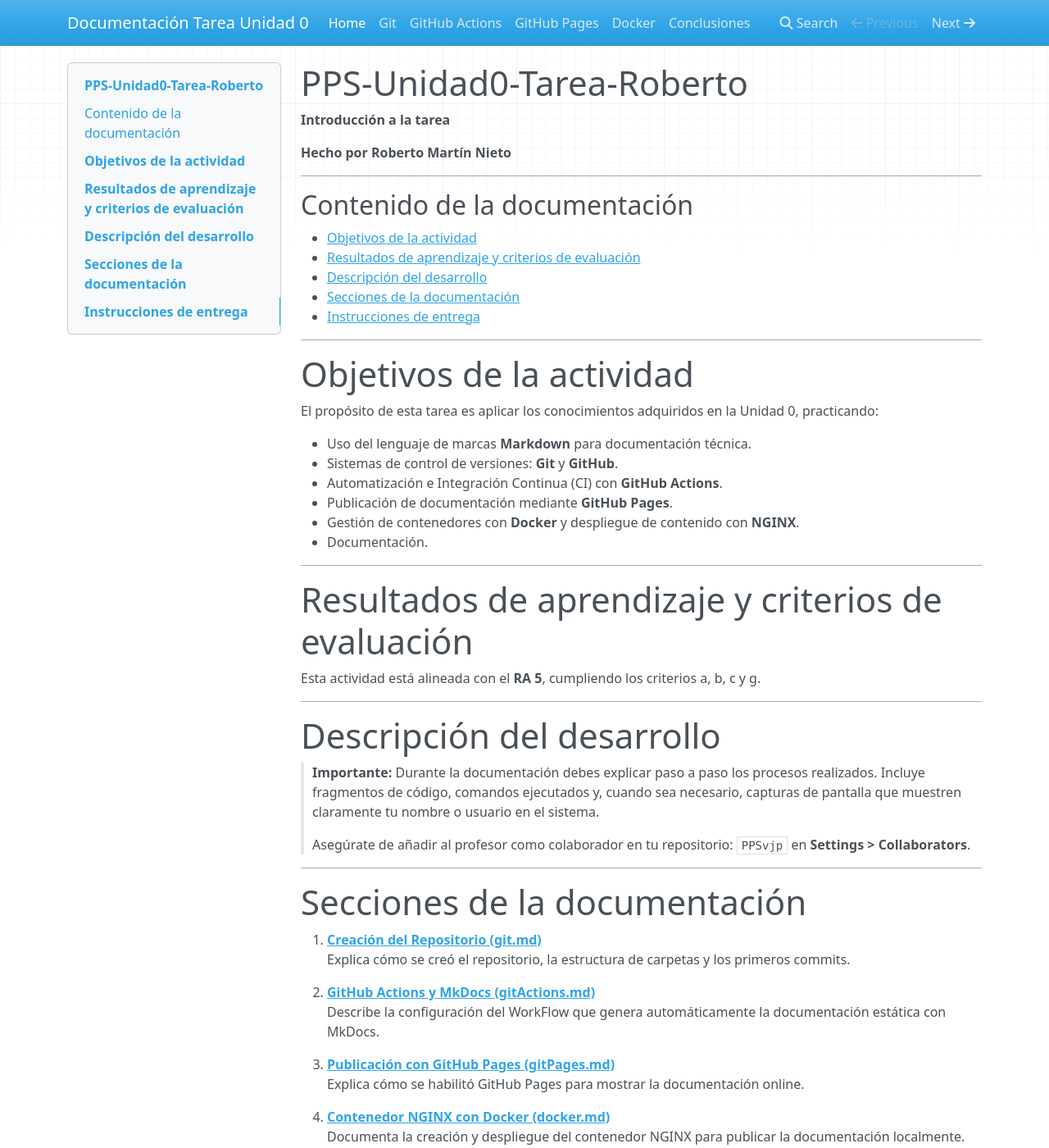
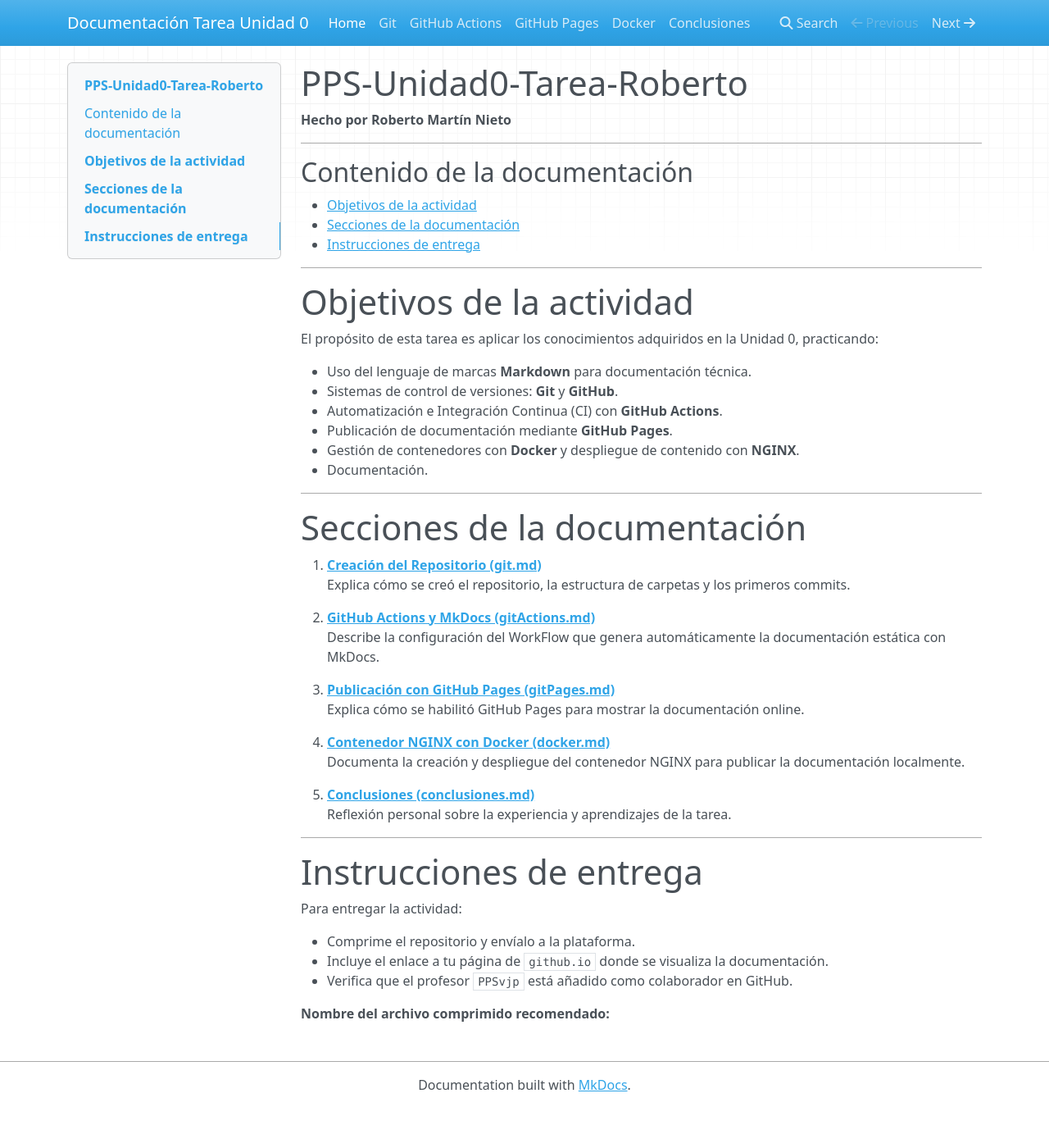
Before and after one commit to vjp-robertoM/PPS-Unidad0-Tarea-Roberto, an MkDocs documentation site: the page built from docs/index.md, in a window 1280 px wide and 1400 px high. Shown: the whole window at 82% size. Built offline with MkDocs 1.6.1, drawn with Linux system fonts in a browser that asks for light colours; nearby versions of some CDN libraries.

Commit message:
Index hecho

```diff
--- a/docs/index.md
+++ b/docs/index.md
@@ -1,6 +1,4 @@
 # PPS-Unidad0-Tarea-Roberto
-
-**Introducción a la tarea**
 
 **Hecho por Roberto Martín Nieto**
 
@@ -9,8 +7,6 @@
 ## Contenido de la documentación
 
 - [Objetivos de la actividad](#objetivos-de-la-actividad)
-- [Resultados de aprendizaje y criterios de evaluación](#resultados-de-aprendizaje-y-criterios-de-evaluación)
-- [Descripción del desarrollo](#descripción-del-desarrollo)
 - [Secciones de la documentación](#secciones-de-la-documentación)
 - [Instrucciones de entrega](#instrucciones-de-entrega)
 
@@ -26,20 +22,6 @@
 - Publicación de documentación mediante **GitHub Pages**.
 - Gestión de contenedores con **Docker** y despliegue de contenido con **NGINX**.
 - Documentación.
-
----
-
-# Resultados de aprendizaje y criterios de evaluación
-
-Esta actividad está alineada con el **RA 5**, cumpliendo los criterios a, b, c y g.
-
----
-
-# Descripción del desarrollo
-
-> **Importante:** Durante la documentación debes explicar paso a paso los procesos realizados. Incluye fragmentos de código, comandos ejecutados y, cuando sea necesario, capturas de pantalla que muestren claramente tu nombre o usuario en el sistema.
->
-> Asegúrate de añadir al profesor como colaborador en tu repositorio: `PPSvjp` en **Settings > Collaborators**.
 
 ---
 
```
Also changed, not shown: docs/git.md (deleted, +0 -15 lines).
